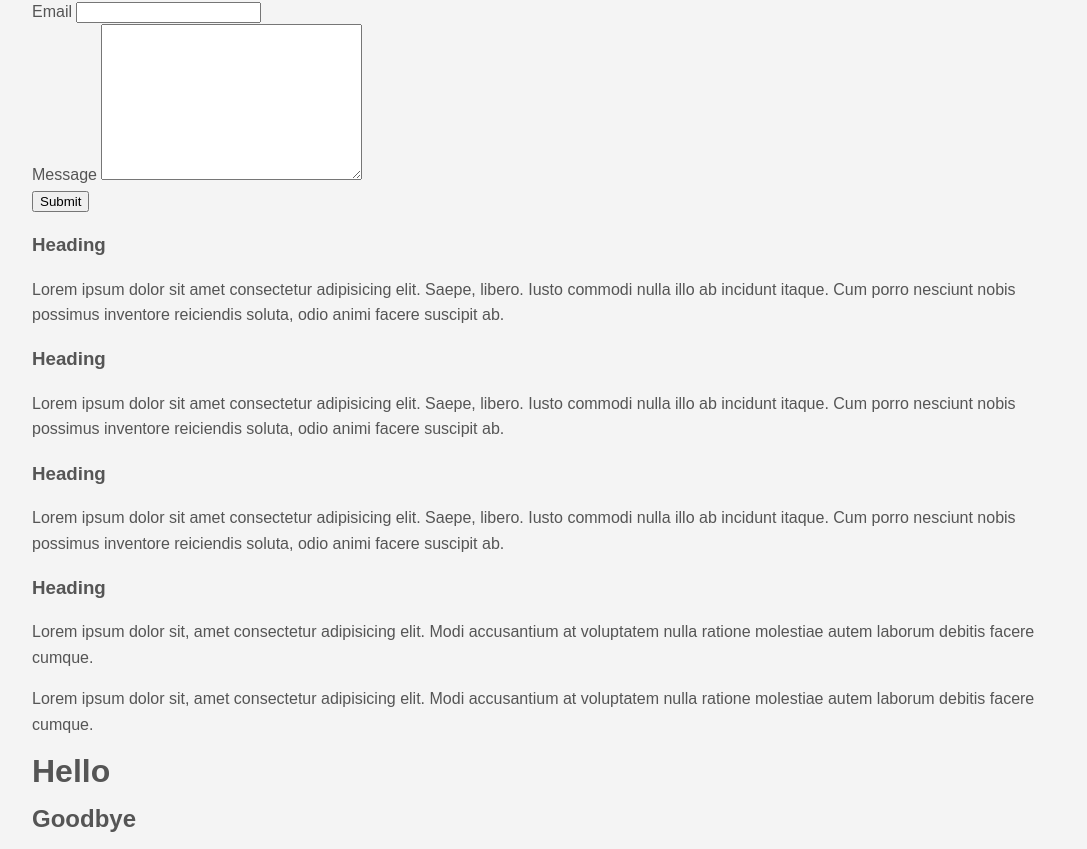
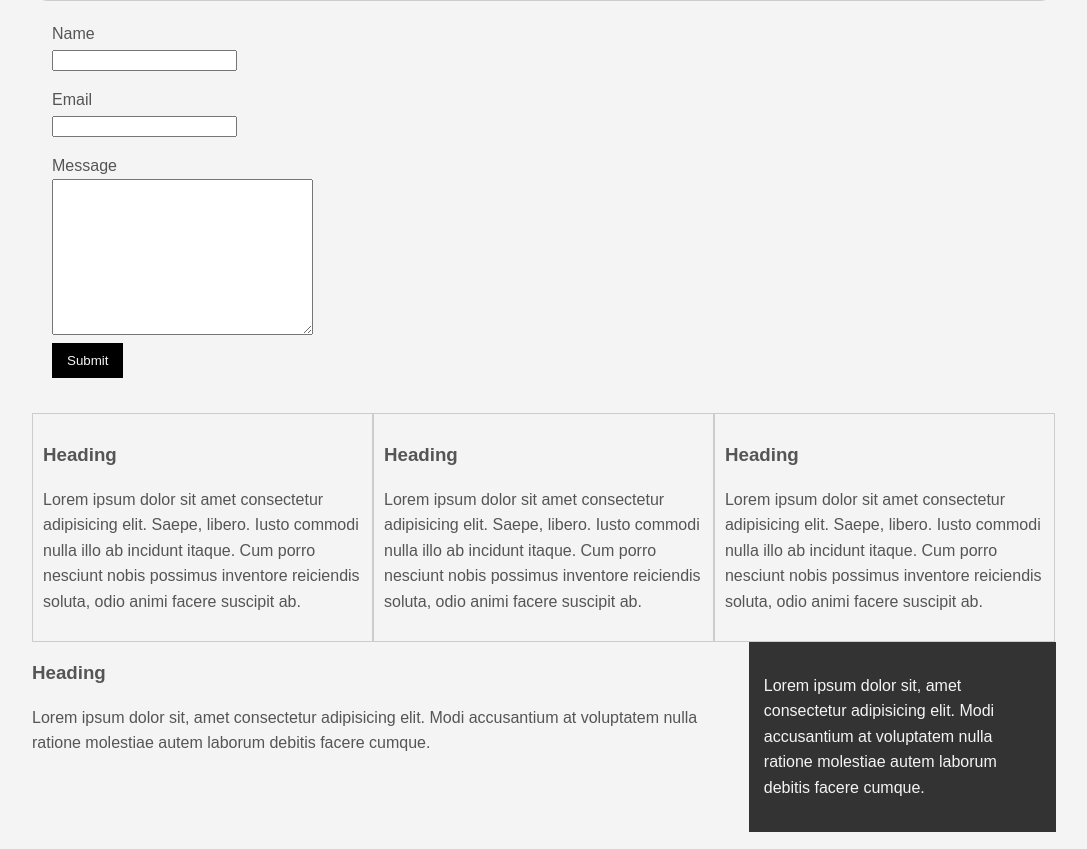
Before and after one commit to blqnkt/css-crash-cource, a plain HTML site: page css cheat sheet/index.html in a window 1280 px wide. Shown: the part 660-1509 px from the top of the page, without its empty margins (96-1183 px from the left). Drawn offline with Linux system fonts and the light colour scheme.

Commit message:
my website

```diff
--- a/css cheat sheet/css/styles.css
+++ b/css cheat sheet/css/styles.css
@@ -18,8 +18,8 @@ a:hover {
 a:active {
   color: green;
 }
-a:visited{
-    color: black;
+a:visited {
+  color: black;
 }
 
 .container {
@@ -50,6 +50,9 @@ a:visited{
   padding: 20px;
   margin: 20px 0;
 }
+.clr {
+  clear: both;
+}
 
 .box-1 h1 {
   font-family: tahoma;
@@ -78,6 +81,74 @@ a:visited{
 }
 .categories ul {
   padding: 0;
+  padding-left: 20px;
   list-style: square;
   list-style: none;
 }
+.categories li {
+  padding-bottom: 6px;
+  border-bottom: dotted 1px #333;
+  list-style-image: url("../images/check.png");
+}
+
+.my-form {
+  padding: 20px;
+}
+.my-form .form-group {
+  padding-bottom: 15px;
+}
+.my-form label {
+  display: block;
+}
+.my-form input[type="text"] {
+  padding: 8px;
+  width: 100%;
+}
+.my-form button {
+  background-color: rgb(0, 0, 0);
+  color: #f4f4f4;
+  padding: 10px 15px;
+  border: none;
+  box-shadow: inset 0 0 0 0 #f9e506;
+  transition: ease-out 0.35;
+}
+.my-form button:hover {
+  box-shadow: inset 15 0 0 0 #f9e506;
+}
+
+.block {
+  float: left;
+  width: 33.3%;
+  border: 1px solid #ccc;
+  padding: 10px;
+  box-sizing: border-box;
+}
+#main-block{
+    float: left;
+    width: 70%;
+    box-sizing: border-box;
+}
+#sidebar{
+    float: right;
+    width: 30%;
+    background-color: #333;
+    color: #f4f4f4;
+    padding: 15px;
+    box-sizing: border-box;
+}
+.p-box{
+    width: 800px;
+    height: 500px;
+    border: 1px solid #000;
+    margin-top: 30px;
+    position:relative
+}
+.p-box{
+    background-image:url(../images/nahh.jpg) ;
+
+}
+.my-list li:first-child{
+    background: red;
+}
+
+}
--- /dev/null
+++ b/my website/CSS/style.css
@@ -0,0 +1,17 @@
+body {
+  background-color: #f4f4f4;
+  color: #555;
+  font-family: Arial, Helvetica, sans-serif;
+  font-size: 16px;
+  line-height: 1.6em;
+  margin: 0;
+}
+.container {
+  width: 80%;
+  margin: auto;
+  overflow: hidden;
+}
+#main-header {
+  background-color: coral;
+  color: #f4f4f4;
+}
```
Also changed, not shown: my website/index.html (added, +58 -0 lines), css cheat sheet/images/bgimage.jfif (added), css cheat sheet/images/check.png (added), css cheat sheet/images/nahh.jpg (added), css cheat sheet/images/oh yeah.jfif (added).
